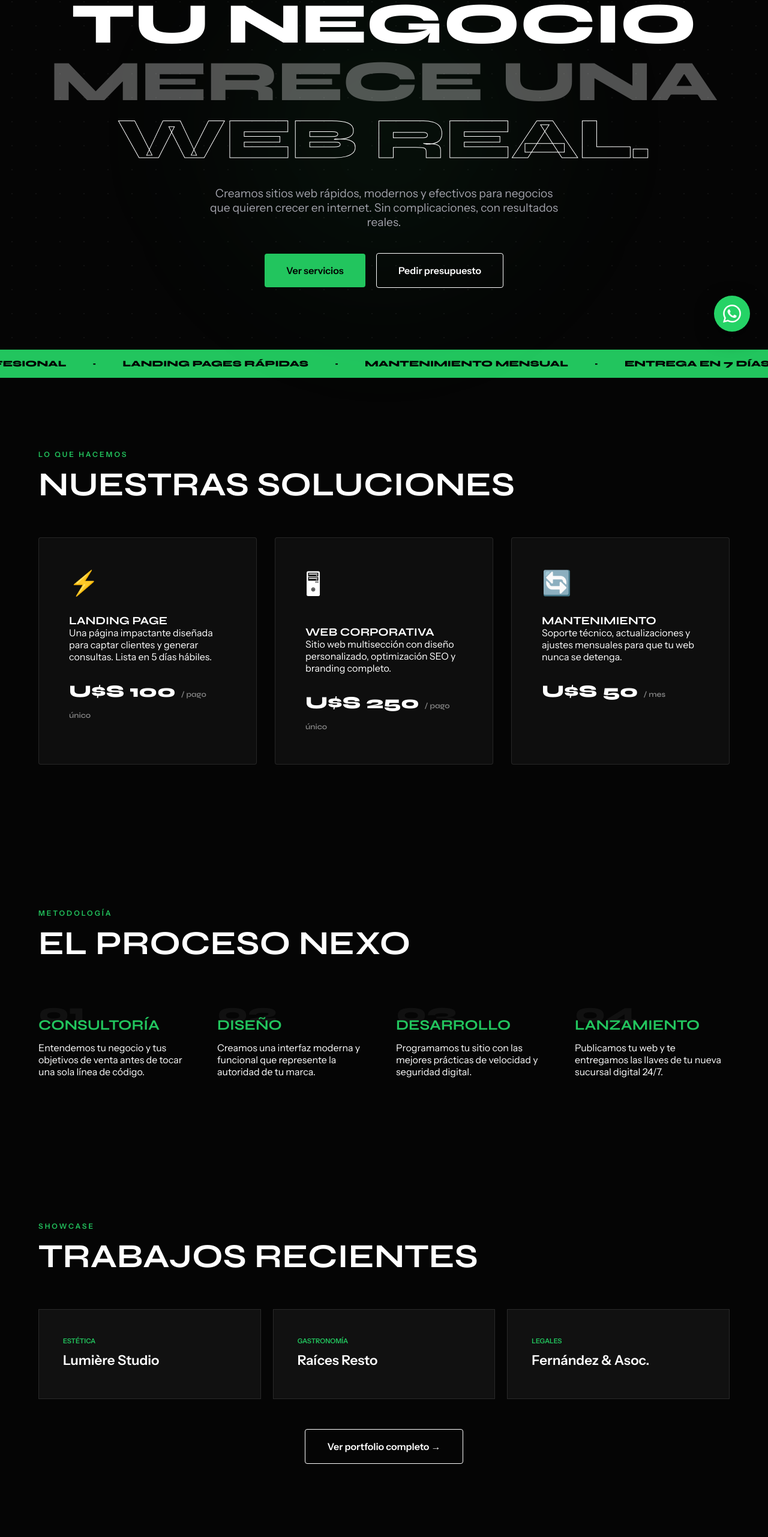
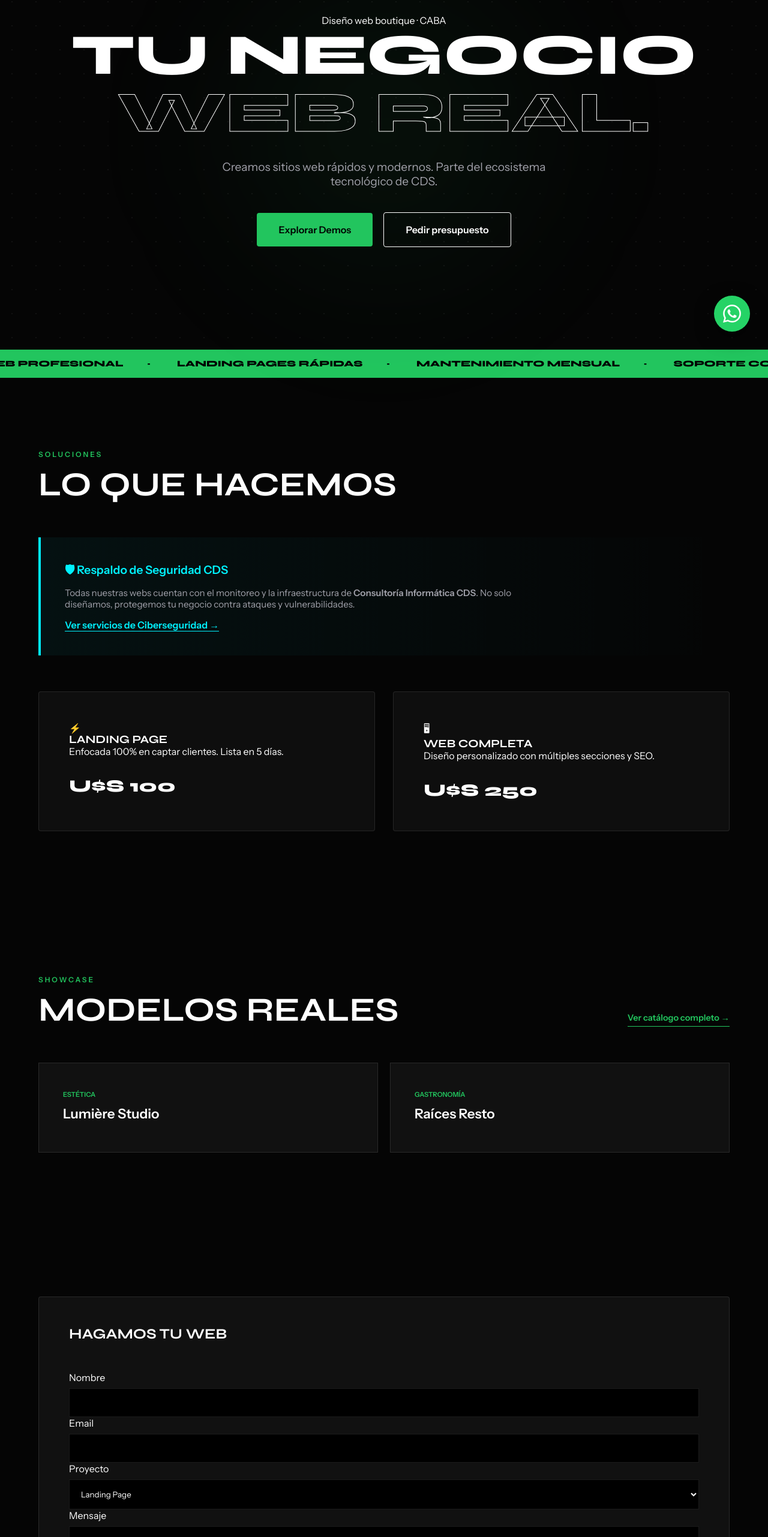
Before and after one commit to consultoriainformaticacds/Nexo-Web, a website built with Vite: page index.html in a window 1280 px wide. Shown: the part 217-2780 px from the top of the page at 60% size. Built offline with nearby package versions, Linux system fonts and the light colour scheme.

Commit message:
Conexión total: Links a Demos y CDS añadidos

```diff
--- a/index.html
+++ b/index.html
@@ -3,8 +3,8 @@
 <head>
   <meta charset="UTF-8" />
   <meta name="viewport" content="width=device-width, initial-scale=1.0" />
-  <title>Nexo Web — Diseño Web que Vende | Agencia Boutique</title>
-  <meta name="description" content="Creamos sitios web rápidos, modernos y efectivos para negocios que quieren crecer. Entrega en 7 días.">
+  <title>Nexo Web — Diseño Web Boutique | Agencia Digital</title>
+  <meta name="description" content="Creamos sitios web rápidos, modernos y efectivos. Entrega en 7 días. Parte del ecosistema CDS.">
   <link rel="icon" href="logo-cds.png" type="image/png" />
   <link rel="preconnect" href="https://fonts.googleapis.com">
   <link rel="preconnect" href="https://fonts.gstatic.com" crossorigin>
@@ -14,7 +14,8 @@
     :root {
       --bg: #050505;
       --bg-card: rgba(20, 20, 20, 0.6);
-      --accent: #22c55e; /* Verde Nexo */
+      --accent: #22c55e;
+      --accent-cds: #00f2ff;
       --text: #ffffff;
       --text-dim: #a1a1aa;
       --glass-border: rgba(255, 255, 255, 0.1);
@@ -26,7 +27,6 @@
     body { background-color: var(--bg); color: var(--text); font-family: 'Instrument Sans', sans-serif; overflow-x: hidden; }
     h1, h2, h3 { font-family: 'Syne', sans-serif; text-transform: uppercase; line-height: 1; }
 
-    /* NAVEGACIÓN BOUTIQUE */
     nav { position: fixed; top: 0; width: 100%; padding: 25px 5%; display: flex; justify-content: space-between; align-items: center; z-index: 1000; backdrop-filter: blur(15px); border-bottom: 1px solid var(--glass-border); }
     .nav-logo { font-family: 'Syne', sans-serif; font-size: 1.8rem; text-decoration: none; color: #fff; font-weight: 800; }
     .nav-logo span { color: var(--accent); }
@@ -34,85 +34,60 @@
     .nav-links a { text-decoration: none; color: var(--text-dim); transition: var(--transition); font-weight: 500; font-size: 0.9rem; }
     .nav-links a:hover { color: #fff; }
     .nav-cta { background: #fff; color: #000; padding: 12px 24px; border-radius: 100px; text-decoration: none; font-weight: 700; font-size: 0.85rem; transition: var(--transition); }
-    .nav-cta:hover { transform: scale(1.05); background: var(--accent); }
 
-    /* HERO IMPACTANTE */
     #hero { position: relative; min-height: 100vh; display: flex; align-items: center; justify-content: center; padding: 150px 5% 80px; text-align: center; }
     .hero-grid { position: absolute; inset: 0; background-image: radial-gradient(rgba(255,255,255,0.05) 1px, transparent 1px); background-size: 40px 40px; z-index: -1; }
     .hero-glow { position: absolute; width: 60vw; height: 60vw; background: radial-gradient(circle, rgba(34, 197, 94, 0.08), transparent 70%); z-index: -1; filter: blur(100px); }
-
-    .hero-tag { font-size: 0.8rem; text-transform: uppercase; letter-spacing: 4px; color: var(--accent); margin-bottom: 20px; font-weight: 700; }
     .hero-title { font-size: clamp(3rem, 10vw, 6rem); margin-bottom: 30px; font-weight: 800; }
-    .hero-title .muted { opacity: 0.3; }
     .hero-title .outline { -webkit-text-stroke: 1px #fff; color: transparent; }
-    .hero-desc { max-width: 600px; margin: 0 auto 40px; font-size: 1.2rem; color: var(--text-dim); font-weight: 300; }
+    .hero-desc { max-width: 600px; margin: 0 auto 40px; font-size: 1.2rem; color: var(--text-dim); }
 
     .btn-primary { padding: 18px 36px; background: var(--accent); color: #000; text-decoration: none; border-radius: 4px; font-weight: 800; display: inline-block; transition: var(--transition); }
     .btn-outline { padding: 18px 36px; border: 1px solid #fff; color: #fff; text-decoration: none; border-radius: 4px; font-weight: 800; display: inline-block; margin-left: 15px; transition: var(--transition); }
-    .btn-primary:hover { transform: translateY(-5px); box-shadow: 0 15px 30px rgba(34, 197, 94, 0.3); }
 
-    /* TICKER ANIMADO */
     .ticker { background: var(--accent); color: #000; padding: 15px 0; overflow: hidden; white-space: nowrap; font-family: 'Syne', sans-serif; font-weight: 800; text-transform: uppercase; font-size: 0.9rem; }
     .ticker-track { display: inline-block; animation: ticker 30s linear infinite; }
     @keyframes ticker { 0% { transform: translateX(0); } 100% { transform: translateX(-50%); } }
     .ticker-item { margin-right: 40px; }
 
-    /* SERVICIOS Y PRECIOS */
     section { padding: 120px 5%; max-width: 1400px; margin: 0 auto; }
     .section-label { color: var(--accent); font-weight: 700; text-transform: uppercase; letter-spacing: 3px; font-size: 0.75rem; margin-bottom: 15px; display: block; }
     .section-title { font-size: 3.5rem; margin-bottom: 60px; }
 
     .servicios-grid { display: grid; grid-template-columns: repeat(auto-fit, minmax(320px, 1fr)); gap: 30px; }
-    .servicio-card {
-      background: var(--bg-card); padding: 50px; border-radius: 4px; border: 1px solid var(--glass-border);
-      transition: var(--transition); position: relative; overflow: hidden;
-    }
+    .servicio-card { background: var(--bg-card); padding: 50px; border-radius: 4px; border: 1px solid var(--glass-border); transition: var(--transition); }
     .servicio-card:hover { border-color: var(--accent); transform: translateY(-10px); }
-    .servicio-icon { font-size: 2.5rem; margin-bottom: 30px; display: block; }
     .servicio-price { font-size: 1.8rem; font-weight: 800; margin-top: 30px; font-family: 'Syne'; }
-    .servicio-price span { font-size: 0.8rem; opacity: 0.5; font-weight: 400; }
 
-    /* PROCESO */
-    .proceso-grid { display: grid; grid-template-columns: repeat(auto-fit, minmax(250px, 1fr)); gap: 40px; }
-    .paso-num { font-size: 3rem; font-weight: 800; color: rgba(255,255,255,0.05); font-family: 'Syne'; margin-bottom: -20px; }
-    .paso-title { font-size: 1.5rem; margin-bottom: 15px; color: var(--accent); }
+    /* SECCIÓN RESPALDO CDS */
+    .trust-block { background: linear-gradient(90deg, rgba(0, 242, 255, 0.05), transparent); border-left: 4px solid var(--accent-cds); padding: 40px; margin: 60px 0; border-radius: 0 8px 8px 0; }
+    .trust-block h4 { color: var(--accent-cds); margin-bottom: 10px; font-size: 1.2rem; }
+    .trust-block p { font-size: 0.95rem; color: var(--text-dim); max-width: 800px; }
+    .trust-link { color: var(--accent-cds); text-decoration: none; font-weight: 700; margin-top: 15px; display: inline-block; border-bottom: 1px solid var(--accent-cds); }
 
-    /* PORTFOLIO GRID */
+    /* PORTFOLIO */
     .portfolio-grid { display: grid; grid-template-columns: repeat(auto-fit, minmax(300px, 1fr)); gap: 20px; }
-    .portfolio-item {
-      background: #111; padding: 40px; border: 1px solid var(--glass-border); text-decoration: none;
-      transition: var(--transition); position: relative; overflow: hidden;
-    }
-    .portfolio-item:hover { border-color: #fff; background: #1a1a1a; }
+    .portfolio-item { background: #111; padding: 40px; border: 1px solid var(--glass-border); text-decoration: none; transition: var(--transition); }
+    .portfolio-item:hover { border-color: #fff; }
     .portfolio-rubro { font-size: 0.7rem; color: var(--accent); text-transform: uppercase; font-weight: 700; }
     .portfolio-name { display: block; font-size: 1.4rem; font-weight: 700; color: #fff; margin: 10px 0; }
 
-    /* CONTACTO */
-    .contacto-grid { display: grid; grid-template-columns: 1fr 1.2fr; gap: 80px; }
     .contacto-form { background: #111; padding: 50px; border-radius: 4px; border: 1px solid var(--glass-border); display: grid; gap: 20px; }
     .form-field { display: flex; flex-direction: column; gap: 8px; }
-    .form-field label { font-size: 0.7rem; color: var(--accent); text-transform: uppercase; font-weight: 700; }
-    .form-field input, .form-field select, .form-field textarea {
-      background: #000; border: 1px solid var(--glass-border); padding: 15px; color: #fff; font-family: inherit; outline: none; transition: var(--transition);
-    }
-    .form-field input:focus { border-color: var(--accent); }
+    .form-field input, .form-field select, .form-field textarea { background: #000; border: 1px solid var(--glass-border); padding: 15px; color: #fff; font-family: inherit; outline: none; }
     .form-submit { background: var(--accent); color: #000; border: none; padding: 20px; font-weight: 800; cursor: pointer; text-transform: uppercase; transition: var(--transition); }
-    .form-submit:hover { letter-spacing: 2px; box-shadow: 0 0 30px var(--accent); }
 
-    /* FOOTER */
     footer { padding: 80px 5% 40px; border-top: 1px solid var(--glass-border); text-align: center; }
-    #wa-float { position: fixed; bottom: 30px; right: 30px; background: #25d366; width: 60px; height: 60px; border-radius: 50%; display: flex; align-items: center; justify-content: center; z-index: 2000; box-shadow: 0 10px 30px rgba(0,0,0,0.5); transition: var(--transition); }
+    .footer-links { display: flex; justify-content: center; gap: 20px; margin-top: 20px; }
+    .footer-links a { color: var(--text-dim); text-decoration: none; font-size: 0.8rem; }
+    .footer-links a:hover { color: var(--accent); }
+
+    #wa-float { position: fixed; bottom: 30px; right: 30px; background: #25d366; width: 60px; height: 60px; border-radius: 50%; display: flex; align-items: center; justify-content: center; z-index: 2000; box-shadow: 0 10px 30px rgba(0,0,0,0.5); }
 
     .reveal { opacity: 0; transform: translateY(30px); transition: all 0.8s ease-out; }
     .reveal.visible { opacity: 1; transform: translateY(0); }
 
-    @media (max-width: 800px) {
-      .nav-links { display: none; }
-      .contacto-grid { grid-template-columns: 1fr; }
-      .btn-outline { margin-left: 0; margin-top: 10px; width: 100%; }
-      .btn-primary { width: 100%; }
-      .section-title { font-size: 2.5rem; }
-    }
+    @media (max-width: 800px) { .nav-links { display: none; } .btn-outline { margin-left: 0; margin-top: 10px; width: 100%; } }
   </style>
 </head>
 <body>
@@ -121,110 +96,72 @@
     <a class="nav-logo" href="#">Nexo<span>.</span></a>
     <ul class="nav-links">
       <li><a href="#servicios">Servicios</a></li>
-      <li><a href="#proceso">Proceso</a></li>
-      <li><a href="#portfolio">Portfolio</a></li>
+      <li><a href="https://nexo-landing.pages.dev/">Ver Demos</a></li> <!-- LINK A CATÁLOGO -->
+      <li><a href="https://consultoriainformaticacds.pages.dev/">Seguridad IT</a></li> <!-- LINK A CDS -->
       <li><a href="#contacto">Contacto</a></li>
     </ul>
-    <a href="#contacto" class="nav-cta">Hablar con nosotros</a>
+    <a href="#contacto" class="nav-cta">Pedir Presupuesto</a>
   </nav>
 
   <main>
-    <!-- HERO -->
     <section id="hero">
       <div class="hero-grid"></div>
       <div class="hero-glow"></div>
       <div class="hero-content">
-        <p class="hero-tag">Diseño web profesional · CABA, Argentina</p>
-        <h1 class="hero-title">
-          Tu negocio<br/>
-          <span class="muted">merece una</span><br/>
-          <span class="outline">web real.</span>
-        </h1>
-        <p class="hero-desc">Creamos sitios web rápidos, modernos y efectivos para negocios que quieren crecer en internet. Sin complicaciones, con resultados reales.</p>
+        <p class="hero-tag">Diseño web boutique · CABA</p>
+        <h1 class="hero-title">Tu negocio<br/><span class="outline">web real.</span></h1>
+        <p class="hero-desc">Creamos sitios web rápidos y modernos. Parte del ecosistema tecnológico de CDS.</p>
         <div class="hero-actions">
-          <a href="#servicios" class="btn-primary">Ver servicios</a>
+          <a href="https://nexo-landing.pages.dev/" class="btn-primary">Explorar Demos</a>
           <a href="#contacto" class="btn-outline">Pedir presupuesto</a>
         </div>
       </div>
     </section>
 
-    <!-- TICKER -->
     <div class="ticker">
       <div class="ticker-track">
-        <span class="ticker-item">Diseño web profesional</span>
-        <span class="ticker-item">·</span>
-        <span class="ticker-item">Landing pages rápidas</span>
-        <span class="ticker-item">·</span>
-        <span class="ticker-item">Mantenimiento mensual</span>
-        <span class="ticker-item">·</span>
-        <span class="ticker-item">Entrega en 7 días</span>
-        <span class="ticker-item">·</span>
-        <span class="ticker-item">Soporte continuo</span>
-        <span class="ticker-item">·</span>
-        <span class="ticker-item">Diseño web profesional</span>
-        <span class="ticker-item">·</span>
-        <span class="ticker-item">Landing pages rápidas</span>
+        <span class="ticker-item">Diseño web profesional</span><span class="ticker-item">·</span>
+        <span class="ticker-item">Landing pages rápidas</span><span class="ticker-item">·</span>
+        <span class="ticker-item">Mantenimiento mensual</span><span class="ticker-item">·</span>
+        <span class="ticker-item">Soporte continuo</span><span class="ticker-item">·</span>
       </div>
     </div>
 
-    <!-- SERVICIOS -->
     <section id="servicios">
-      <span class="section-label">Lo que hacemos</span>
-      <h2 class="section-title">Nuestras Soluciones</h2>
+      <span class="section-label">Soluciones</span>
+      <h2 class="section-title">Lo que hacemos</h2>
+
+      <!-- BLOQUE DE CONFIANZA CDS -->
+      <div class="trust-block">
+        <h4>🛡 Respaldo de Seguridad CDS</h4>
+        <p>Todas nuestras webs cuentan con el monitoreo y la infraestructura de <strong>Consultoría Informática CDS</strong>. No solo diseñamos, protegemos tu negocio contra ataques y vulnerabilidades.</p>
+        <a href="https://consultoriainformaticacds.pages.dev/" target="_blank" class="trust-link">Ver servicios de Ciberseguridad →</a>
+      </div>
+
       <div class="servicios-grid">
         <article class="servicio-card">
           <span class="servicio-icon">⚡</span>
           <h3>Landing Page</h3>
-          <p>Una página impactante diseñada para captar clientes y generar consultas. Lista en 5 días hábiles.</p>
-          <p class="servicio-price">U$S 100 <span>/ pago único</span></p>
+          <p>Enfocada 100% en captar clientes. Lista en 5 días.</p>
+          <p class="servicio-price">U$S 100</p>
         </article>
         <article class="servicio-card">
           <span class="servicio-icon">🖥</span>
-          <h3>Web Corporativa</h3>
-          <p>Sitio web multisección con diseño personalizado, optimización SEO y branding completo.</p>
-          <p class="servicio-price">U$S 250 <span>/ pago único</span></p>
-        </article>
-        <article class="servicio-card">
-          <span class="servicio-icon">🔄</span>
-          <h3>Mantenimiento</h3>
-          <p>Soporte técnico, actualizaciones y ajustes mensuales para que tu web nunca se detenga.</p>
-          <p class="servicio-price">U$S 50 <span>/ mes</span></p>
+          <h3>Web Completa</h3>
+          <p>Diseño personalizado con múltiples secciones y SEO.</p>
+          <p class="servicio-price">U$S 250</p>
         </article>
       </div>
     </section>
 
-    <!-- PROCESO -->
-    <section id="proceso">
-      <span class="section-label">Metodología</span>
-      <h2 class="section-title">El proceso Nexo</h2>
-      <div class="proceso-grid">
-        <div class="proceso-step">
-          <div class="paso-num">01</div>
-          <h3 class="paso-title">Consultoría</h3>
-          <p>Entendemos tu negocio y tus objetivos de venta antes de tocar una sola línea de código.</p>
+    <section id="portfolio">
+      <div style="display: flex; justify-content: space-between; align-items: flex-end; margin-bottom: 60px;">
+        <div>
+          <span class="section-label">Showcase</span>
+          <h2 class="section-title" style="margin:0">Modelos Reales</h2>
         </div>
-        <div class="proceso-step">
-          <div class="paso-num">02</div>
-          <h3 class="paso-title">Diseño</h3>
-          <p>Creamos una interfaz moderna y funcional que represente la autoridad de tu marca.</p>
-        </div>
-        <div class="proceso-step">
-          <div class="paso-num">03</div>
-          <h3 class="paso-title">Desarrollo</h3>
-          <p>Programamos tu sitio con las mejores prácticas de velocidad y seguridad digital.</p>
-        </div>
-        <div class="proceso-step">
-          <div class="paso-num">04</div>
-          <h3 class="paso-title">Lanzamiento</h3>
-          <p>Publicamos tu web y te entregamos las llaves de tu nueva sucursal digital 24/7.</p>
-        </div>
+        <a href="https://nexo-landing.pages.dev/" target="_blank" style="color: var(--accent); text-decoration: none; font-weight: 700; font-size: 0.9rem; border-bottom: 1px solid var(--accent); padding-bottom: 5px;">Ver catálogo completo →</a>
       </div>
-    </section>
-
-    <!-- PORTFOLIO -->
-    <section id="portfolio">
-      <span class="section-label">Showcase</span>
-      <h2 class="section-title">Trabajos Recientes</h2>
       <div class="portfolio-grid">
         <a class="portfolio-item" href="https://nexo-landing.pages.dev/demo-estetica-premium" target="_blank">
           <span class="portfolio-rubro">Estética</span>
@@ -234,53 +171,24 @@
           <span class="portfolio-rubro">Gastronomía</span>
           <span class="portfolio-name">Raíces Resto</span>
         </a>
-        <a class="portfolio-item" href="https://nexo-landing.pages.dev/demo-estudio-juridico" target="_blank">
-          <span class="portfolio-rubro">Legales</span>
-          <span class="portfolio-name">Fernández & Asoc.</span>
-        </a>
-      </div>
-      <div style="text-align: center; margin-top: 50px;">
-        <a href="https://nexo-landing.pages.dev/" target="_blank" class="btn-outline" style="margin:0">Ver portfolio completo →</a>
       </div>
     </section>
 
-    <!-- CONTACTO -->
     <section id="contacto">
-      <div class="contacto-grid">
-        <div class="contacto-info">
-          <span class="section-label" style="text-align: left;">Contacto</span>
-          <h2 class="section-title" style="text-align: left; font-size: 2.5rem;">Hagamos algo grande.</h2>
-          <p style="color: var(--text-dim); margin-bottom: 30px;">Pedí tu presupuesto sin compromiso. Respondemos en menos de 24 horas.</p>
-          <ul style="list-style: none;">
-            <li style="margin-bottom: 20px;"><strong>WhatsApp:</strong><br/>+54 9 11 2463-2544</li>
-            <li><strong>Email:</strong><br/>nexo.web@cds.com</li>
-          </ul>
-        </div>
-
-        <form class="contacto-form" id="nexoForm" action="https://formspree.io/f/maqpkdog" method="POST">
+      <div class="contacto-form" id="nexoForm">
+        <h2 style="margin-bottom: 30px;">Hagamos tu web</h2>
+        <form action="https://formspree.io/f/maqpkdog" method="POST">
+          <div class="form-field"><label>Nombre</label><input type="text" name="name" required /></div>
+          <div class="form-field"><label>Email</label><input type="email" name="email" required /></div>
           <div class="form-field">
-            <label>Nombre</label>
-            <input type="text" name="name" required placeholder="Tu nombre" />
-          </div>
-          <div class="form-field">
-            <label>Email</label>
-            <input type="email" name="email" required placeholder="tu@email.com" />
-          </div>
-          <div class="form-field">
-            <label>Tipo de Proyecto</label>
+            <label>Proyecto</label>
             <select name="type" required>
-              <option value="" disabled selected>Seleccioná una opción</option>
-              <option value="Landing Page">Landing Page Rápida</option>
-              <option value="Web Completa">Sitio Web Completo</option>
-              <option value="Mantenimiento">Mantenimiento</option>
+              <option value="Landing">Landing Page</option>
+              <option value="Web Completa">Web Completa</option>
             </select>
           </div>
-          <div class="form-field">
-            <label>Mensaje</label>
-            <textarea name="message" rows="4" required placeholder="¿Qué necesitás resolver?"></textarea>
-          </div>
-          <button type="submit" class="form-submit" id="nx-btn">Enviar consulta →</button>
-          <p id="nx-status" style="margin-top: 15px; text-align: center; font-weight: 700;"></p>
+          <div class="form-field"><label>Mensaje</label><textarea name="message" rows="4" required></textarea></div>
+          <button type="submit" class="form-submit">Enviar consulta →</button>
         </form>
       </div>
     </section>
@@ -288,7 +196,12 @@
 
   <footer>
     <div class="nav-logo">Nexo<span>.</span></div>
-    <p style="margin: 20px 0; font-size: 0.8rem; opacity: 0.5;">© 2026 Nexo Web · Parte del ecosistema de Consultoría Informática CDS</p>
+    <div class="footer-links">
+      <a href="https://consultoriainformaticacds.pages.dev/" target="_blank">Consultoría CDS</a>
+      <a href="https://nexo-landing.pages.dev/" target="_blank">Catálogo de Demos</a>
+      <a href="https://wa.me/5491124632544" target="_blank">WhatsApp</a>
+    </div>
+    <p style="margin-top: 30px; font-size: 0.75rem; opacity: 0.5;">© 2026 Nexo Web · CABA, Argentina</p>
   </footer>
 
   <a href="https://wa.me/5491124632544" id="wa-float" target="_blank">
@@ -297,50 +210,10 @@
 
   <script>
     document.addEventListener('DOMContentLoaded', () => {
-        // REVEAL ANIMATION
         const observer = new IntersectionObserver((entries) => {
-            entries.forEach(entry => {
-                if (entry.isIntersecting) entry.target.classList.add('visible');
-            });
+            entries.forEach(entry => { if (entry.isIntersecting) entry.target.classList.add('visible'); });
         }, { threshold: 0.1 });
-
-        document.querySelectorAll('section, .servicio-card, .proceso-step, .portfolio-item').forEach(el => {
-            el.classList.add('reveal');
-            observer.observe(el);
-        });
-
-        // FORMSPREE AJAX
-        const form = document.getElementById('nexoForm');
-        const status = document.getElementById('nx-status');
-        const btn = document.getElementById('nx-btn');
-
-        form.addEventListener('submit', async (e) => {
-            e.preventDefault();
-            const data = new FormData(form);
-            btn.innerText = "ENVIANDO...";
-            btn.disabled = true;
-
-            try {
-                const response = await fetch(form.action, {
-                    method: 'POST',
-                    body: data,
-                    headers: { 'Accept': 'application/json' }
-                });
-                if (response.ok) {
-                    status.innerText = "SISTEMA: Consulta enviada con éxito.";
-                    status.style.color = "var(--accent)";
-                    form.reset();
-                } else {
-                    status.innerText = "ERROR: Reintente o contacte por WhatsApp.";
-                    status.style.color = "#ff4444";
-                }
-            } catch (error) {
-                status.innerText = "ERROR DE CONEXIÓN.";
-            } finally {
-                btn.innerText = "ENVIAR CONSULTA →";
-                btn.disabled = false;
-            }
-        });
+        document.querySelectorAll('section, article, .portfolio-item, .trust-block').forEach(el => { el.classList.add('reveal'); observer.observe(el); });
     });
   </script>
 </body>
```
